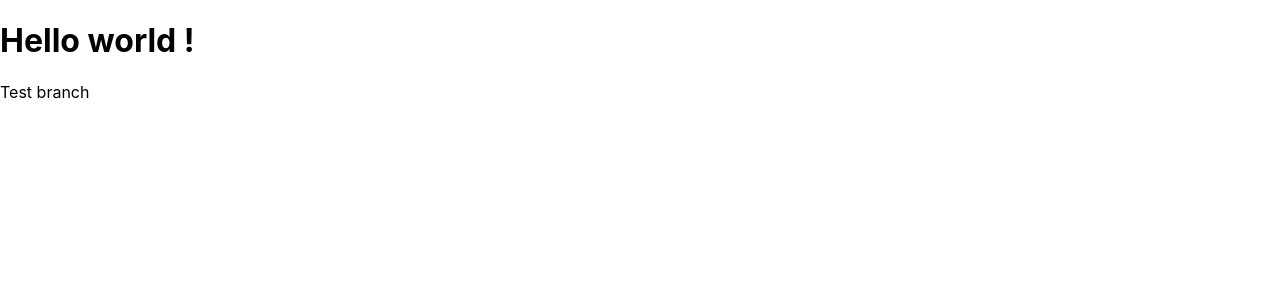
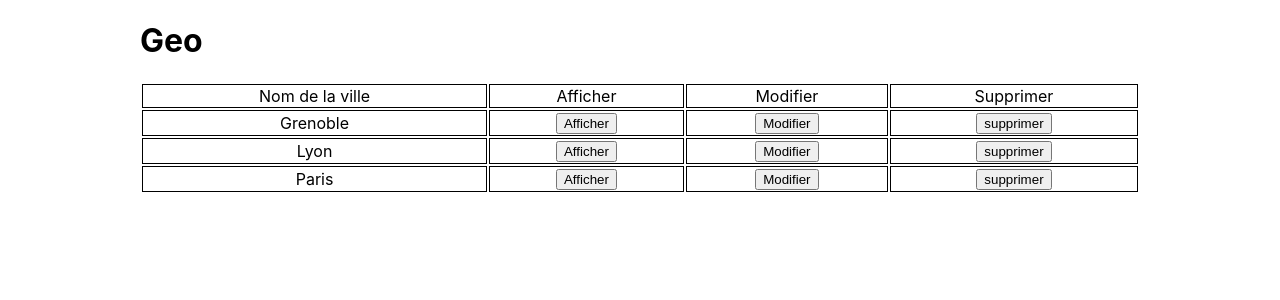
Before and after one commit to Theophane38/ascanio-test, a React (Create React App) app: page / in a window 1280 px wide. Shown: the top 300 px of the page. Built offline with nearby package versions, Linux system fonts and the light colour scheme.

Commit message:
Creating table of cities

```diff
--- a/src/App.css
+++ b/src/App.css
@@ -0,0 +1,14 @@
+.App {
+
+}
+.App .container {
+  width: 1000px;
+  margin: auto;
+}
+.App table {
+  width: 100%;
+}
+.App table tr td {
+  border: 1px solid black;
+  text-align: center;
+}
--- a/src/App.js
+++ b/src/App.js
@@ -3,11 +3,75 @@ import './App.css';
 
 class  App extends React.Component {
 
+  constructor(props){
+    super(props)
+    this.state = {
+      cities: [
+        {
+          name: 'Grenoble',
+          images: [],
+        },
+        {
+          name: 'Lyon',
+          images: [],
+        },
+        {
+          name: 'Paris',
+          images: [],
+        },
+      ]
+    }
+  }
+
+  isObjectEmpty(obj){
+    for(let key in obj) {
+      if(obj.hasOwnProperty(key)){
+        return false;
+      }
+    }
+    return true;
+  }
+
   render (){
+    let {cities} = this.state
+    let myList = []
+    if (cities.length > 0){
+      for(let i = 0; i < cities.length; i++) {
+        console.log(cities[i])
+        myList.push(
+          <tr>
+            <td>{cities[i].name}</td>
+            <td><button>Afficher</button></td>
+            <td><button>Modifier</button></td>
+            <td><button>supprimer</button></td>
+          </tr>
+        )
+      }
+    } else {
+      myList.push(
+        <tr>
+          <td colSpan={4}>Vous n'avez créé aucune ville.</td>
+        </tr>
+      )
+    }
     return (
       <div className="App">
-        <h1>Hello world !</h1>
-        <p>Test branch</p>
+        <div className="container">
+          <h1>Geo</h1>
+          <table>
+            <thead>
+              <tr>
+                <td>Nom de la ville</td>
+                <td>Afficher</td>
+                <td>Modifier</td>
+                <td>Supprimer</td>
+              </tr>
+            </thead>
+            <tbody>
+              {myList}
+            </tbody>
+          </table>
+        </div>
       </div>
     )
   }
```
